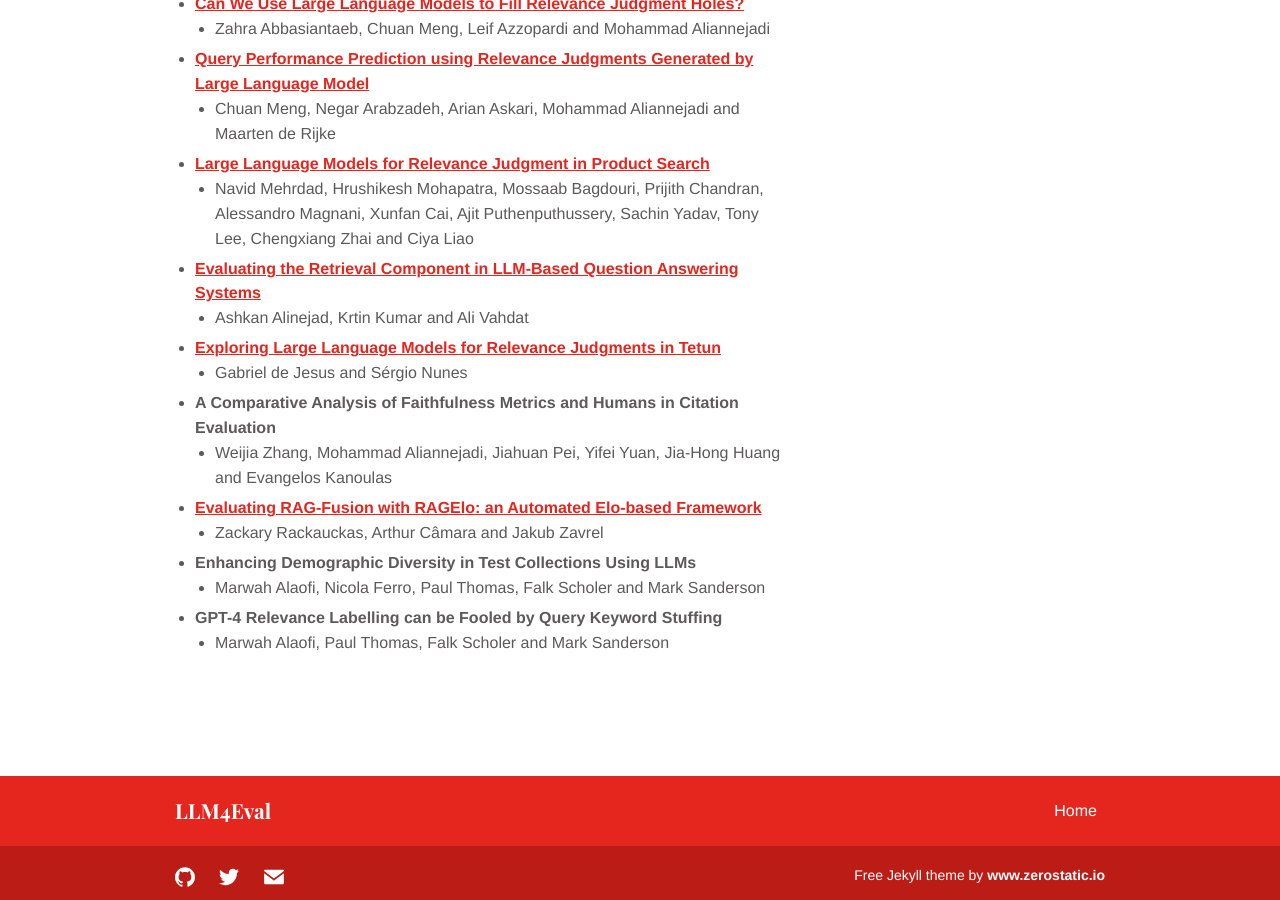
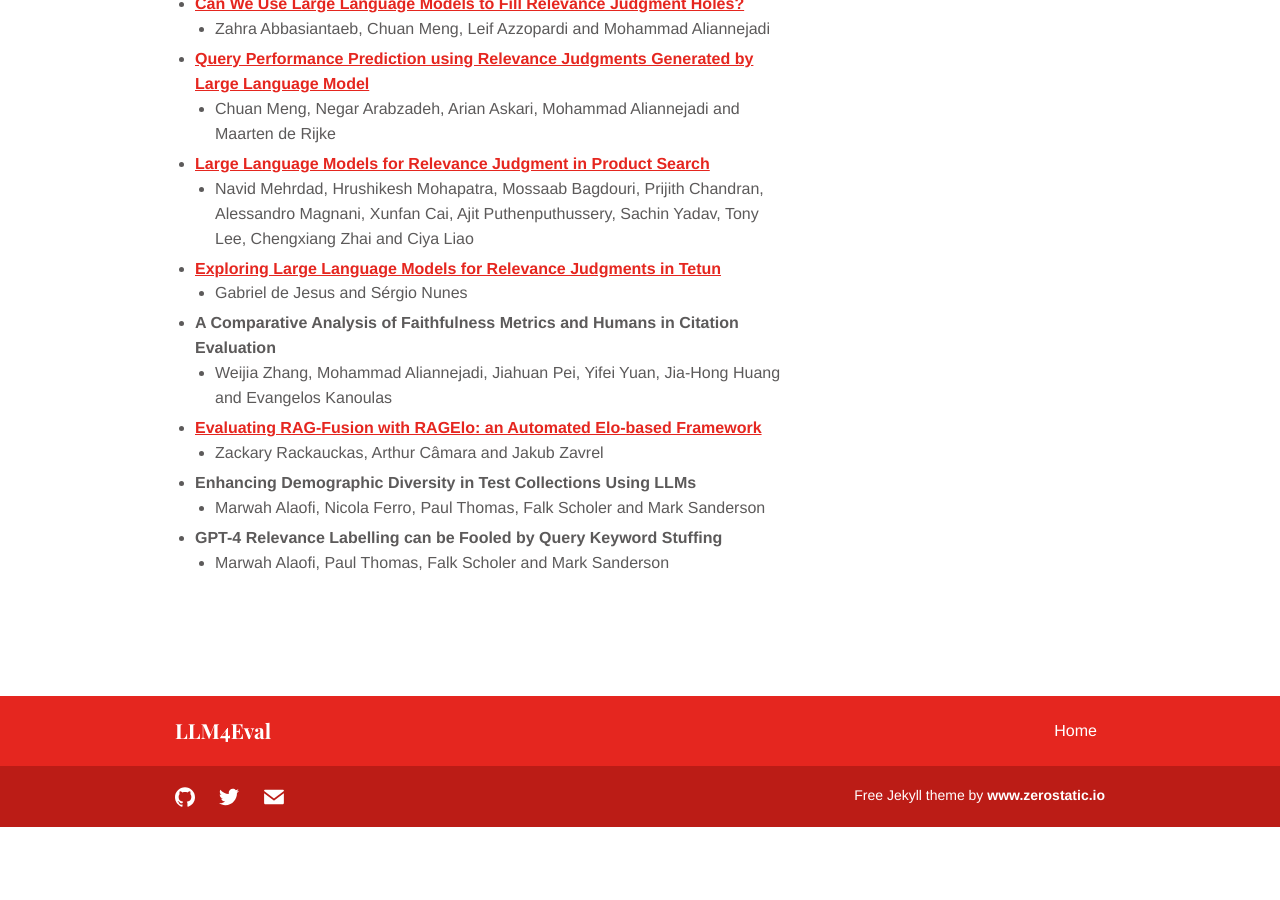
Before and after one commit to LLM4Eval/llm4eval, a Jekyll site: the page built from papers.md, in a window 1280 px wide and 900 px high, scrolled down 1288 px. Built offline with Jekyll 4.4.1, drawn with Linux system fonts in a browser that asks for light colours; after the commit the page ends 2115 px from its top, so only the background shows below that.

Commit message:
Update papers.md

```diff
--- a/papers.md
+++ b/papers.md
@@ -37,8 +37,6 @@ bodyClass: page-about
     * Chuan Meng, Negar Arabzadeh, Arian Askari, Mohammad Aliannejadi and Maarten de Rijke
 - __[Large Language Models for Relevance Judgment in Product Search](https://arxiv.org/abs/2406.00247){:target="_blank" rel="noopener"}__
     * Navid Mehrdad, Hrushikesh Mohapatra, Mossaab Bagdouri, Prijith Chandran, Alessandro Magnani, Xunfan Cai, Ajit Puthenputhussery, Sachin Yadav, Tony Lee, Chengxiang Zhai and Ciya Liao
-- __[Evaluating the Retrieval Component in LLM-Based Question Answering Systems](https://arxiv.org/abs/2406.06458){:target="_blank" rel="noopener"}__
-    * Ashkan Alinejad, Krtin Kumar and Ali Vahdat
 - __[Exploring Large Language Models for Relevance Judgments in Tetun](https://arxiv.org/abs/2406.07299v1){:target="_blank" rel="noopener"}__
     * Gabriel de Jesus and Sérgio Nunes
 - __A Comparative Analysis of Faithfulness Metrics and Humans in Citation Evaluation__
```
